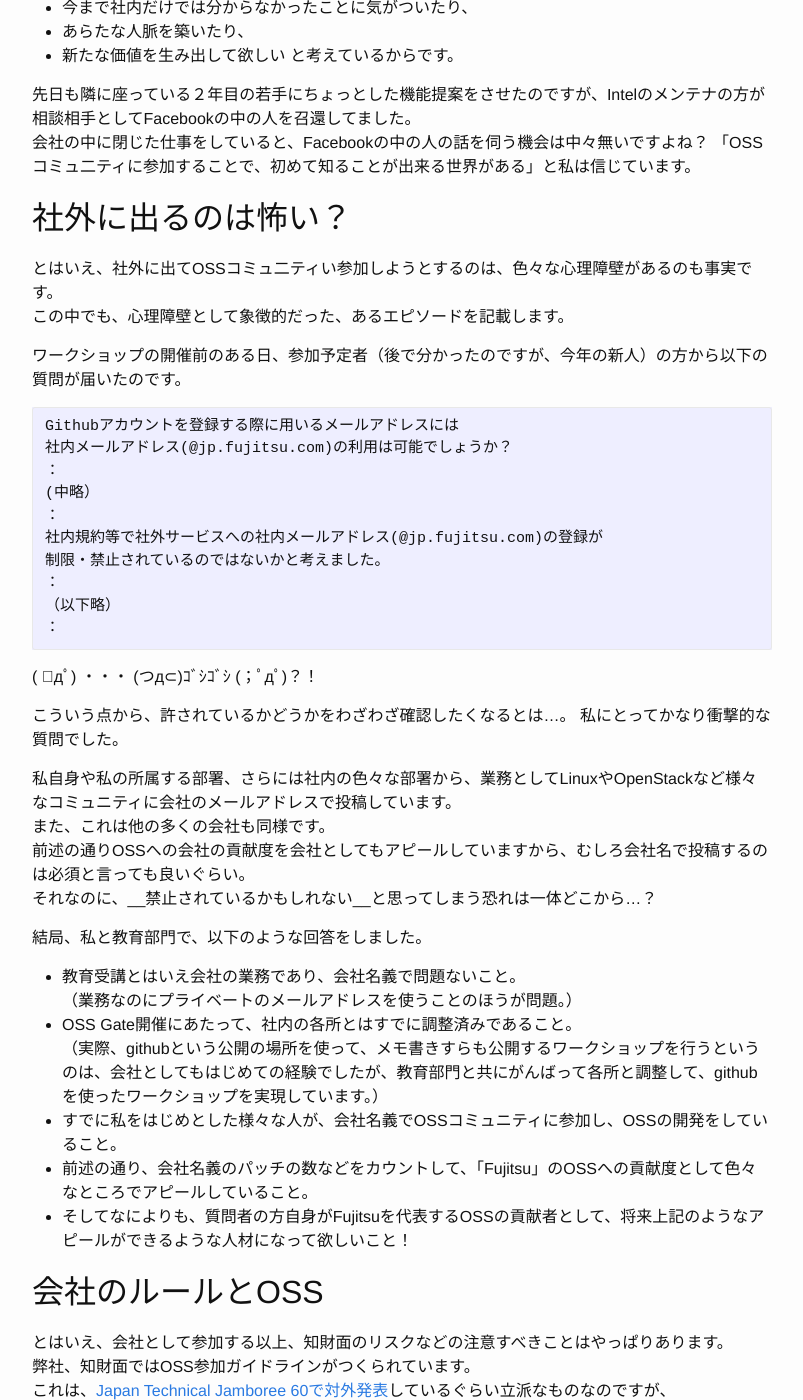
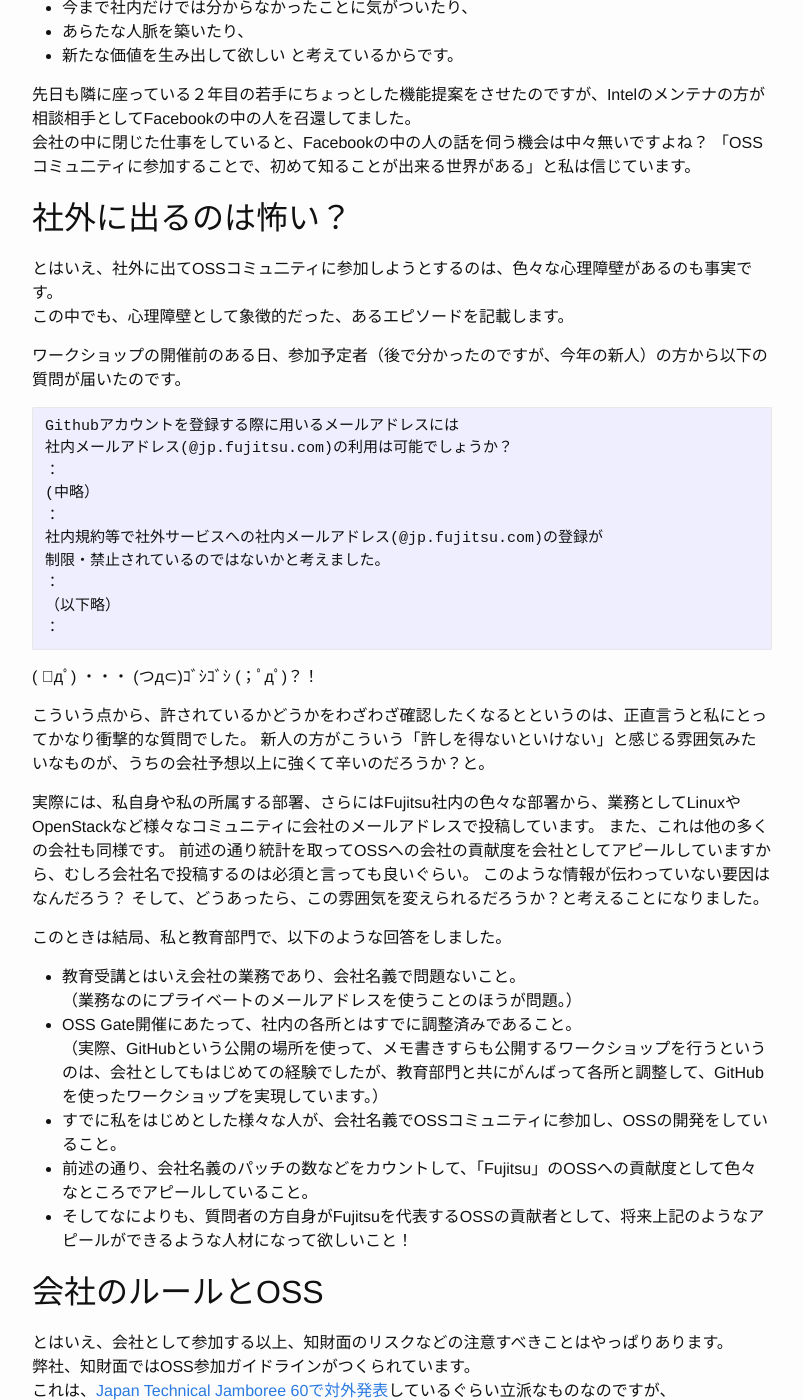
Before and after one commit to oss-gate/oss-gate.github.io, a Jekyll site: the page built from workshop/fujitsu_report/oss_gate_report_fj.md, in a window 1280 px wide and 1400 px high, scrolled down 2271 px. Shown: the whole window, without its empty margins (238-1041 px from the left). Built offline with Jekyll 4.4.1, drawn with Linux system fonts in a browser that asks for light colours; our own code applies the rules of GitHub Pages for plain Markdown files; comment, search, counter and statistics services are not loaded; some of the changed text lies outside the part shown.

Commit message:
Update oss_gate_report_fj.md
Update Sudo-san's review

```diff
--- a/workshop/fujitsu_report/oss_gate_report_fj.md
+++ b/workshop/fujitsu_report/oss_gate_report_fj.md
@@ -3,7 +3,7 @@
 ## はじめに
 
 はじめましての方も、そうでない方もこんにちは。
-＠YasunoriGoto1と申します。Fujitsuの中の人です。
+[＠YasunoriGoto1](https://twitter.com/yasunorigoto1)と申します。[Fujitsu](http://www.fujitsu.com/jp/)の中の人です。
 
 私は現在、本業として[Linuxの不揮発メモリ](https://qiita.com/YasunoriGoto1/items/177c7a5b22a02d087ebf)の開発に[取り組んで](https://www.mail-archive.com/linux-nvdimm@lists.01.org/msg06017.html)います。
 そのかたわら、OSSの開発者を増やすことを私のライフワークとしていて、Fujitsu社内／社外でいろいろな活動をしています。
@@ -59,7 +59,7 @@
 
 ## 社外に出るのは怖い？
 
-とはいえ、社外に出てOSSコミュ二ティい参加しようとするのは、色々な心理障壁があるのも事実です。
+とはいえ、社外に出てOSSコミュ二ティに参加しようとするのは、色々な心理障壁があるのも事実です。
 この中でも、心理障壁として象徴的だった、あるエピソードを記載します。
 
 ワークショップの開催前のある日、参加予定者（後で分かったのですが、今年の新人）の方から以下の質問が届いたのです。
@@ -78,19 +78,19 @@
 
 ( ﾟдﾟ) ・・・ (つд⊂)ｺﾞｼｺﾞｼ (；ﾟдﾟ)？！
 
-こういう点から、許されているかどうかをわざわざ確認したくなるとは…。
-私にとってかなり衝撃的な質問でした。
+こういう点から、許されているかどうかをわざわざ確認したくなるとというのは、正直言うと私にとってかなり衝撃的な質問でした。
+新人の方がこういう「許しを得ないといけない」と感じる雰囲気みたいなものが、うちの会社予想以上に強くて辛いのだろうか？と。
 
-私自身や私の所属する部署、さらには社内の色々な部署から、業務としてLinuxやOpenStackなど様々なコミュニティに会社のメールアドレスで投稿しています。
+実際には、私自身や私の所属する部署、さらにはFujitsu社内の色々な部署から、業務としてLinuxやOpenStackなど様々なコミュニティに会社のメールアドレスで投稿しています。
 また、これは他の多くの会社も同様です。
-前述の通りOSSへの会社の貢献度を会社としてもアピールしていますから、むしろ会社名で投稿するのは必須と言っても良いぐらい。
-それなのに、__禁止されているかもしれない__と思ってしまう恐れは一体どこから…？
+前述の通り統計を取ってOSSへの会社の貢献度を会社としてアピールしていますから、むしろ会社名で投稿するのは必須と言っても良いぐらい。
+このような情報が伝わっていない要因はなんだろう？ そして、どうあったら、この雰囲気を変えられるだろうか？と考えることになりました。
 
-結局、私と教育部門で、以下のような回答をしました。
+このときは結局、私と教育部門で、以下のような回答をしました。
 - 教育受講とはいえ会社の業務であり、会社名義で問題ないこと。
   （業務なのにプライベートのメールアドレスを使うことのほうが問題。）
 - OSS Gate開催にあたって、社内の各所とはすでに調整済みであること。
-  （実際、githubという公開の場所を使って、メモ書きすらも公開するワークショップを行うというのは、会社としてもはじめての経験でしたが、教育部門と共にがんばって各所と調整して、githubを使ったワークショップを実現しています。）
+  （実際、GitHubという公開の場所を使って、メモ書きすらも公開するワークショップを行うというのは、会社としてもはじめての経験でしたが、教育部門と共にがんばって各所と調整して、GitHubを使ったワークショップを実現しています。）
 - すでに私をはじめとした様々な人が、会社名義でOSSコミュニティに参加し、OSSの開発をしていること。
 - 前述の通り、会社名義のパッチの数などをカウントして、「Fujitsu」のOSSへの貢献度として色々なところでアピールしていること。
 - そしてなによりも、質問者の方自身がFujitsuを代表するOSSの貢献者として、将来上記のようなアピールができるような人材になって欲しいこと！
@@ -105,7 +105,7 @@
 「知財部門ってOSSに理解が無いよね？」みたいに思っていたり。
 
 じゃあ、実際のところはというと、知財部門の方と実際に話すと分かるのですが、別に知財として「OSSコミュニティに出るな！」なんて言うつもりは__まったく無い__のですよね。
-__「むしろ、どんどんOSSコミュニティに出て欲しい」__とお話してくれます。
+直接話を伺うと、__「むしろ、どんどんOSSコミュニティに出て欲しい」__とお話してくれます。
 
 私は知財部門とは面識があることもあって、このOSS Gate実施にあたって、
 社内の手続きについては事前にかなり協議しました。
@@ -159,12 +159,12 @@
    でも、OSSコミュ二ティ内で、その詰まったところについて、公式ドキュメントを分かりやすく直してもらうことで、今後は愚痴を言ったりする必要はなくなります。
    OSS Gateでは、「ちょっとしたことを直すだけでも意義がある」と教えてくれます。
 
-### 3. ほとんどのことをgithubで行う
-   ワークショップでは、参加者の作業ログ、アンケート、また、運営側の進行方法やプレゼンの資料に至るまで、ほぼ全てに対してgithubを活用しています。
+### 3. ほとんどのことをGitHubで行う
+   ワークショップでは、参加者の作業ログ、アンケート、また、運営側の進行方法やプレゼンの資料に至るまで、ほぼ全てに対してGitHubを活用しています。
    （例外は、chatのためのgitterと、募集のためのDoorkeeperを使っていることぐらいでしょうか？）
-   さらに、最後の参加者のアンケートは、YAML形式で回答した後、githubでpull requestを出す形になっています。
+   さらに、最後の参加者のアンケートは、YAML形式で回答した後、GitHubでpull requestを出す形になっています。
 
-   githubに慣れていない人が弊社にはまだまだ沢山いる中で、  実際に触ってpull requestまでの一連の流れを体験してもらう非常に良い機会となりました。
+   GitHubに慣れていない人が弊社にはまだまだ沢山いる中で、  実際に触ってpull requestまでの一連の流れを体験してもらう非常に良い機会となりました。
 
 ### 4. 良い意味で「ふわっと」している
    弊社、（私も含めて）良くも悪くも「かっちり」しているんですよね。
```
Also changed, not shown: other parts of workshop/fujitsu_report/oss_gate_report_fj.md (+1 -1 lines).
